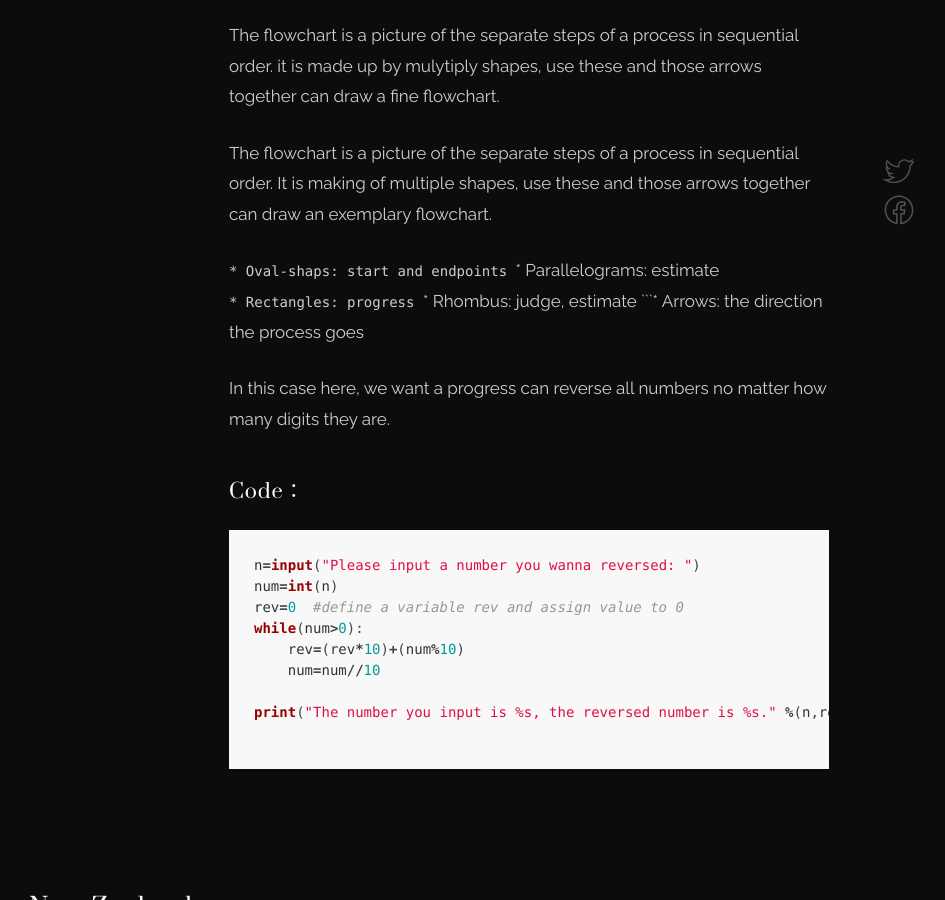
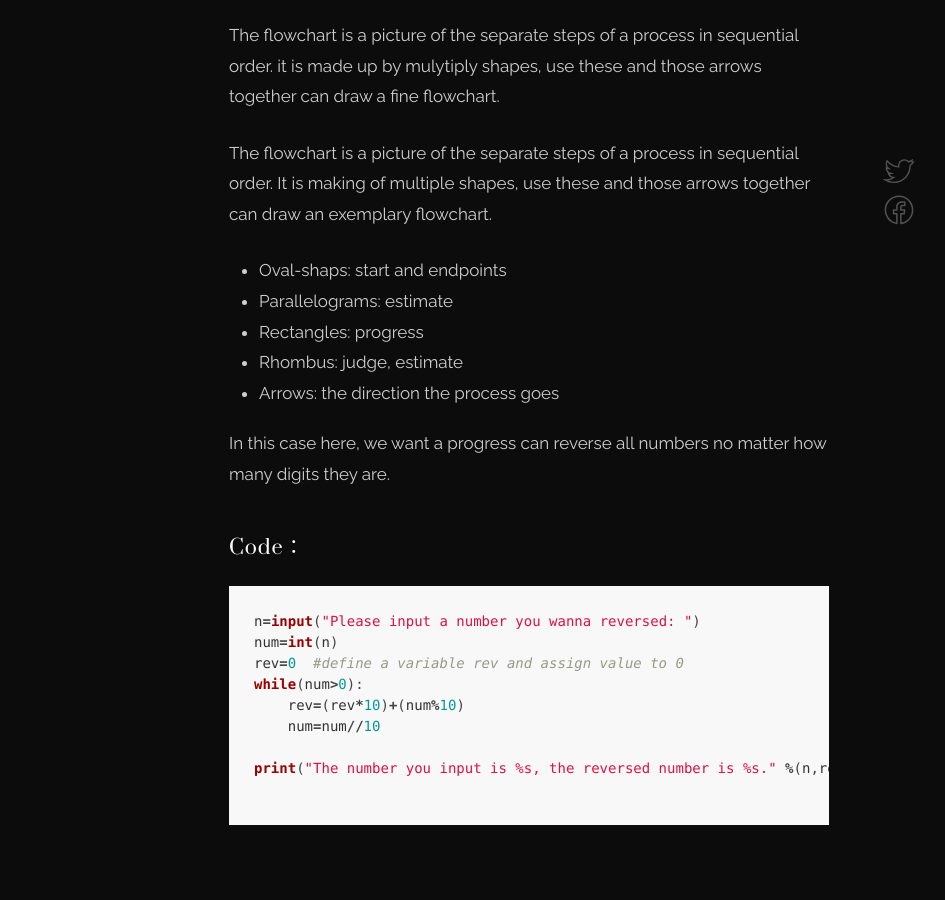
Before and after one commit to Litingggggg/Litingggggg, a Jekyll site: the page built from _posts/2021-07-30-reverse-number.md, in a window 1280 px wide and 900 px high, scrolled down 2174 px. Shown: the whole window, without its empty margins (111-1056 px from the left). Built offline with Jekyll 4.4.1, drawn with Linux system fonts in a browser that asks for light colours.

Commit message:
fix list

````diff
--- a/_posts/2021-07-30-reverse-number.md
+++ b/_posts/2021-07-30-reverse-number.md
@@ -47,11 +47,11 @@ The flowchart is a picture of the separate steps of a process in sequential orde
 
 The flowchart is a picture of the separate steps of a process in sequential order. It is making of multiple shapes, use these and those arrows together can draw an exemplary flowchart.
 
-```* Oval-shaps: start and endpoints
-```* Parallelograms: estimate
-```* Rectangles: progress
-```* Rhombus: judge, estimate
-```* Arrows: the direction the process goes
+* Oval-shaps: start and endpoints
+* Parallelograms: estimate
+* Rectangles: progress
+* Rhombus: judge, estimate
+* Arrows: the direction the process goes
 
 In this case here, we want a progress can reverse all numbers no matter how many digits they are.
 
````
